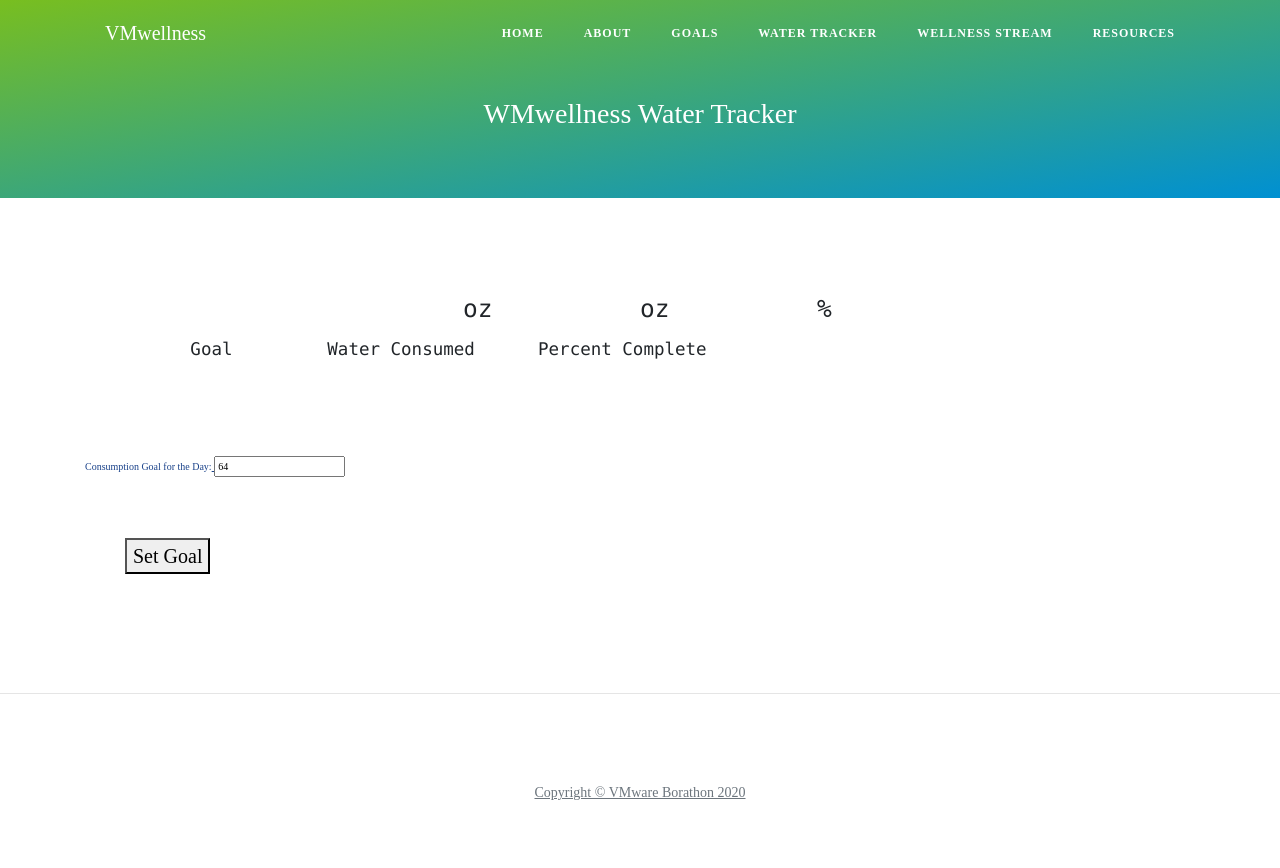
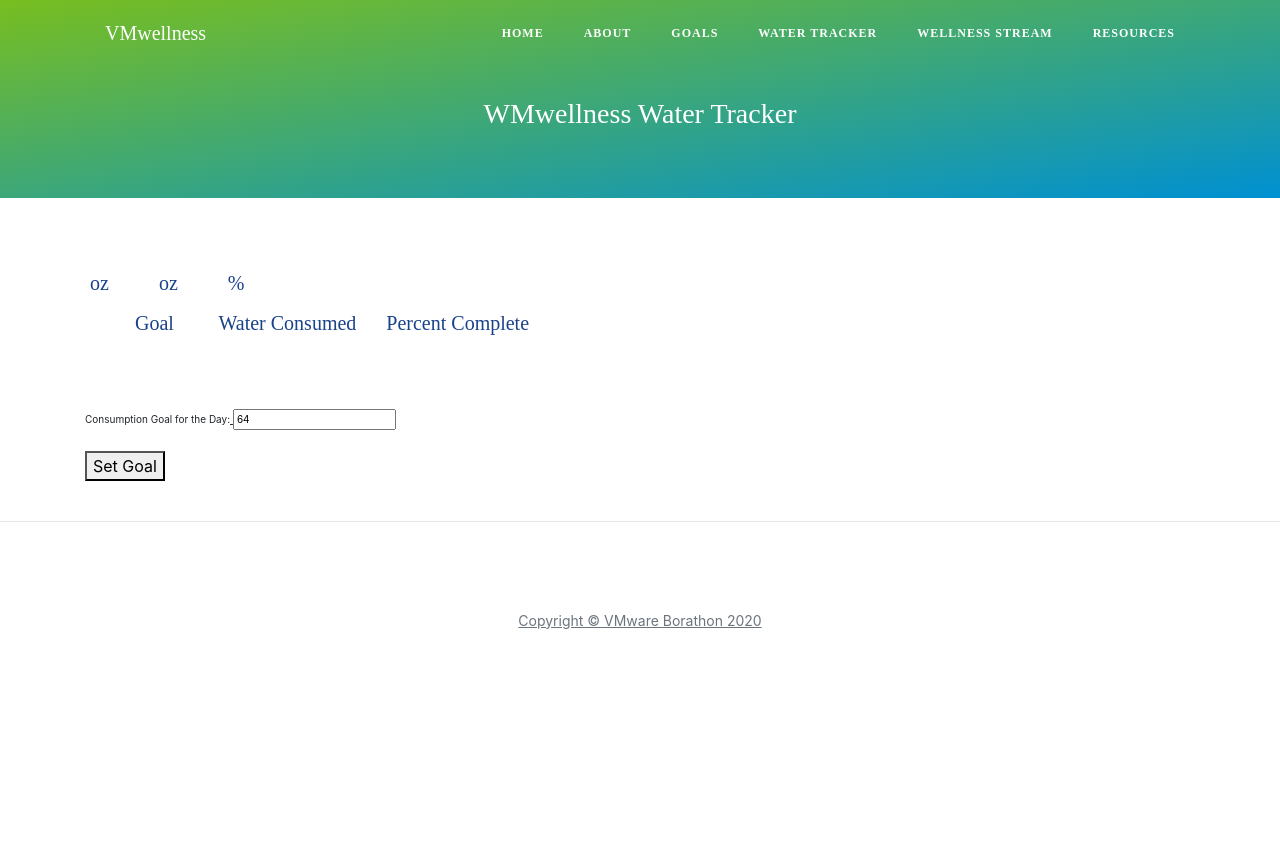
Before and after one commit to rohini-omnilytiqs/vmwellness, a Django app: page /water in a window 1280 px wide. After the commit the page ends 629 px from the top, so only its background shows below. Run offline with Django 3.2, Linux system fonts and the light colour scheme; some libraries are stand-ins or nearby versions; some web fonts are replaced.

Commit message:
starting to style water

```diff
--- a/vmwellness/vmwellness/static/css/goals.css
+++ b/vmwellness/vmwellness/static/css/goals.css
@@ -12,7 +12,7 @@ body {
 .site-heading {
     font-weight: bolder;
     color: #ffffff;
-    font-size: 20px;
+    font-size: 60px;
  }
 
 a {
--- a/vmwellness/vmwellness/static/css/water_tracker.css
+++ b/vmwellness/vmwellness/static/css/water_tracker.css
@@ -3,7 +3,7 @@
   * Copyright 2013-2020 Start Bootstrap
   * Licensed under MIT (https://github.com/StartBootstrap/startbootstrap-clean-blog/blob/master/LICENSE)
   */
-body {
+pre {
      font-size: 20px;
      color: #1A428A;
      font-family: 'Metropolis';
@@ -13,8 +13,14 @@ body {
    margin: 40px 40px;
 }
 
-button{
+.button{
       margin: 40px 40px;
+}
+
+h3, h5 {
+   font-size: 30px;
+   font-family: 'Metropolis';
+   color: #1A428A;
 }
 
 .site-heading {
@@ -27,7 +33,6 @@ a {
    font-size: 30px;
    font-family: 'Metropolis';
    color: #1A428A;
-
  }
 
 h1 {
@@ -43,7 +48,7 @@ p {
     font-size: 10px;
  }
 
-h2, h3 {
+h2 {
     font-size: 28px;
     font-family: 'Metropolis';
     text-align: center;
--- a/vmwellness/vmwellness/static/goals.html
+++ b/vmwellness/vmwellness/static/goals.html
@@ -19,7 +19,7 @@
   <link rel="stylesheet" media="screen" href="https://fontlibrary.org/face/metropolis" type="text/css"/>
 
   <!-- Custom styles for this template -->
-  <link href="{% static 'css/clean-blog.min.css' %}" rel="stylesheet">
+  <link href="{% static 'css/goals.css' %}" rel="stylesheet">
 
 </head>
 
--- a/vmwellness/vmwellness/static/water_tracker.html
+++ b/vmwellness/vmwellness/static/water_tracker.html
@@ -75,6 +75,7 @@
   <!-- Main Content -->
   {% block body %}
   <div class="container">
+
     <h2><pre> </pre></h2> <!-- for spacing -->
     <h3>
       <pre>{{ water_goal }} oz         {{ water_consumed }} oz          {{ percent_complete }}%</pre>
@@ -82,6 +83,7 @@
     <h5>
       <pre>          Goal         Water Consumed      Percent Complete</pre>
     </h5>
+
     <h3><pre> </pre></h3> <!-- for spacing -->
     {% if is_put %}
     <form method="post">
```
